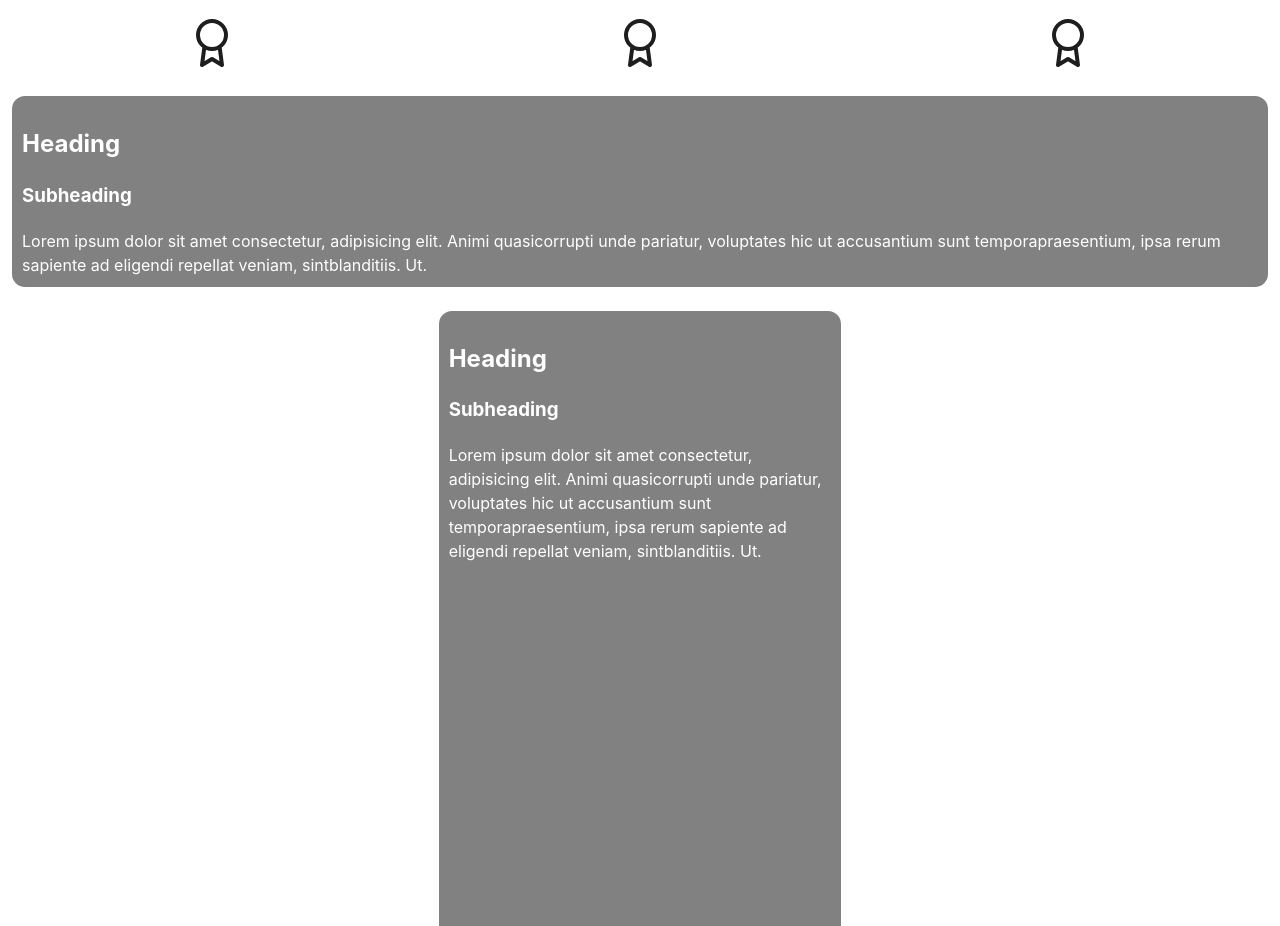
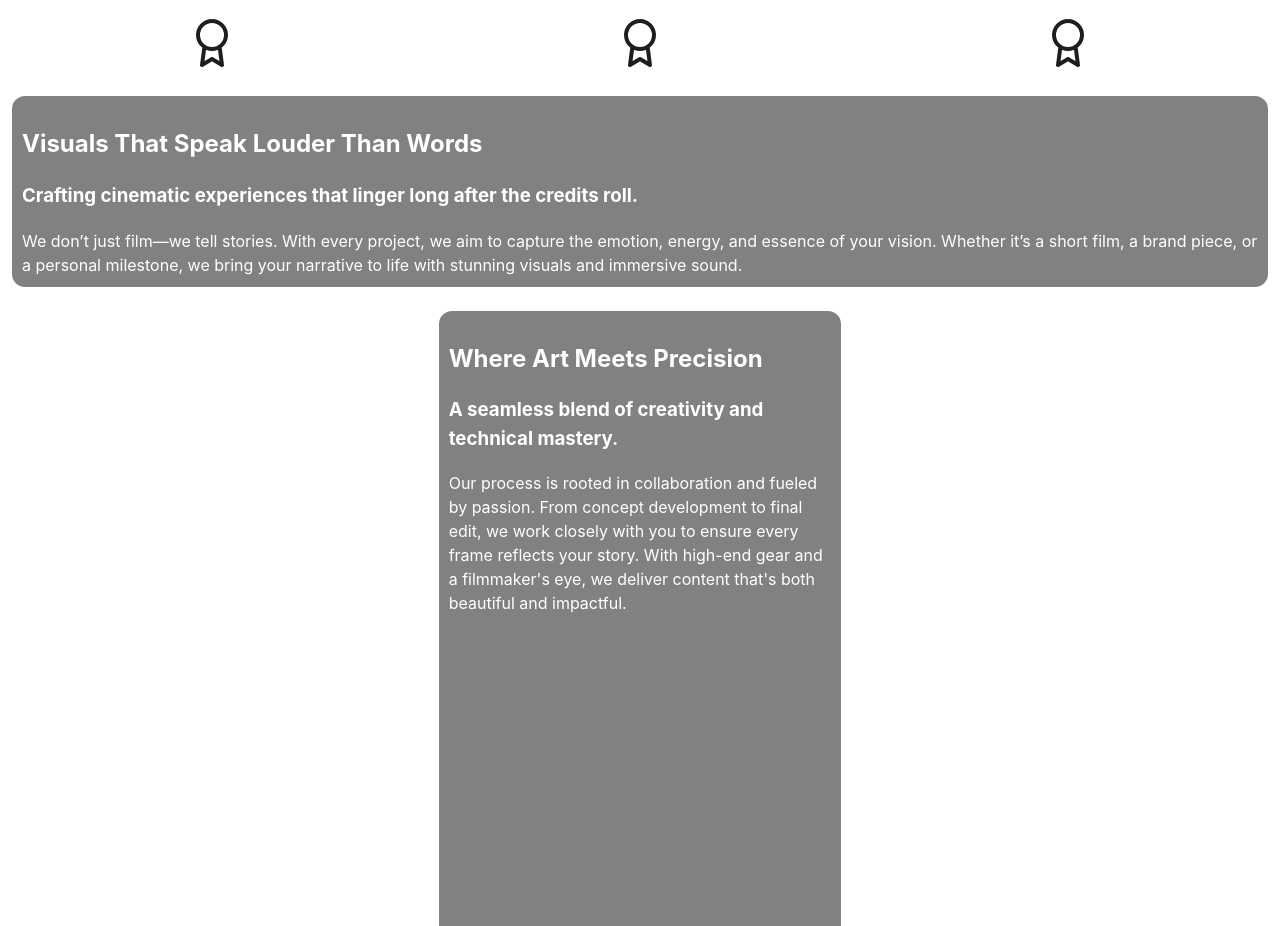
Before and after one commit to ezrabales/work__chase_hulett, a React (Vite) app: page /cinema in a window 1280 px wide. Shown: the part 2340-3266 px from the top of the page. Built offline with nearby package versions, Linux system fonts and the light colour scheme.

Commit message:
change lorem text and start code for analytics

```diff
--- a/package.json
+++ b/package.json
@@ -16,7 +16,8 @@
     "@google-analytics/data": "^5.2.0",
     "react": "^18.3.1",
     "react-dom": "^18.3.1",
-    "react-router-dom": "^7.9.3"
+    "react-router-dom": "^7.9.3",
+    "uuid": "^13.0.0"
   },
   "devDependencies": {
     "@types/react": "^18.3.3",
--- a/src/components/App/App.jsx
+++ b/src/components/App/App.jsx
@@ -18,6 +18,7 @@ import ContactMeModal from "../ContactMeModal/ContactMeModal";
 import LogOutConfirmModal from "../LogOutConfirmModal/LogOutConfirmModal.jsx";
 // hooks and utils imports
 import usePageViews from "../../hooks/usePageViews";
+import useAnalyticsScrollEvent from "../../hooks/useAnalyticsScrollEvent.js";
 // api imports
 import { register, authorize, checkToken } from "../../utils/auth";
 
@@ -30,12 +31,53 @@ const App = () => {
   const [contactMeModalIsOpen, setContactMeModalIsOpen] = useState(false);
   const [logOutConfirmModalIsOpen, setLogOutConfirmModalIsOpen] =
     useState(false);
-  //    log in
+  //    states
+  const [currentPage, setCurrentPage] = useState(null);
+  const [scrollProgress, setScrollProgress] = useState(0);
+  const [maxUserScroll, setMaxUserScroll] = useState(0);
   const [isLoggedIn, setIsLoggedIn] = useState(false);
   //    error message
   const [errorMessage, setErrorMessage] = useState();
 
-  // token useEffect
+  // handle scrolling useEffects
+  useEffect(() => {
+    function handleScroll() {
+      const scrollY = window.scrollY;
+      const maxScroll =
+        document.documentElement.scrollHeight - window.innerHeight;
+      setScrollProgress((scrollY / maxScroll) * 100);
+    }
+    window.addEventListener("scroll", handleScroll);
+    return () => window.removeEventListener("scroll", handleScroll);
+  }, []);
+
+  // find location function (formater)
+  function findLocation(path) {
+    if (path === "/") {
+      return "home";
+    }
+    return path.replace("/", "");
+  }
+
+  // analytics scroll useEffects
+  useEffect(() => {
+    if (scrollProgress > maxUserScroll) {
+      setMaxUserScroll(scrollProgress);
+    }
+  }, [scrollProgress]);
+
+  useEffect(() => {
+    if (currentPage && currentPage !== window.location.pathname) {
+      useAnalyticsScrollEvent({
+        location: findLocation(currentPage),
+        maxUserScroll,
+      });
+    }
+    setCurrentPage(window.location.pathname);
+    setMaxUserScroll(0);
+  }, [window.location.pathname]);
+
+  // jwt token useEffect
   useEffect(() => {
     const currentToken = localStorage.getItem("jwt");
 
@@ -133,8 +175,14 @@ const App = () => {
       <Header></Header>
       <Routes>
         <Route path="/" element={<Main></Main>} />
-        <Route path="/cinema" element={<Cinema></Cinema>} />
-        <Route path="/videography" element={<Videography></Videography>} />
+        <Route
+          path="/cinema"
+          element={<Cinema scrollProgress={scrollProgress}></Cinema>}
+        />
+        <Route
+          path="/videography"
+          element={<Videography scrollProgress={scrollProgress}></Videography>}
+        />
         <Route
           path="/admin"
           element={
--- a/src/components/Cinema/Cinema.jsx
+++ b/src/components/Cinema/Cinema.jsx
@@ -8,7 +8,7 @@ import { useSlideEffect } from "../../hooks/useSlideEffect";
 import AwardIcon from "../../assets/Award.svg";
 import TestimonialCard from "../../assets/Testimonial_Card.svg";
 
-const Cinema = () => {
+const Cinema = ({ scrollProgress }) => {
   useSlideEffect({
     side: "right-rand",
     delayMax: 600,
@@ -42,6 +42,7 @@ const Cinema = () => {
     if (!bg) return;
 
     // background parallax effect
+    // turn this into a hook withe the scroll management in App.jsx
     const handleScroll = () => {
       const scrollY = window.scrollY;
       const maxScroll =
@@ -72,9 +73,9 @@ const Cinema = () => {
         </CardsContainer>
         <div className="cinema__text_long slide-in-bottom">
           <TextContainer
-            heading="Heading"
-            subheading="Subheading"
-            main="Lorem ipsum dolor sit amet consectetur, adipisicing elit. Animi quasicorrupti unde pariatur, voluptates hic ut accusantium sunt temporapraesentium, ipsa rerum sapiente ad eligendi repellat veniam, sintblanditiis. Ut."
+            heading="Visuals That Speak Louder Than Words"
+            subheading="Crafting cinematic experiences that linger long after the credits roll."
+            main="We don’t just film—we tell stories. With every project, we aim to capture the emotion, energy, and essence of your vision. Whether it’s a short film, a brand piece, or a personal milestone, we bring your narrative to life with stunning visuals and immersive sound."
           />
         </div>
         <div className="cinema__vid-txt-vid_container">
@@ -83,9 +84,9 @@ const Cinema = () => {
           </div>
           <div className="cinema__vid-txt-vid_text slide-in-bottom">
             <TextContainer
-              heading="Heading"
-              subheading="Subheading"
-              main="Lorem ipsum dolor sit amet consectetur, adipisicing elit. Animi quasicorrupti unde pariatur, voluptates hic ut accusantium sunt temporapraesentium, ipsa rerum sapiente ad eligendi repellat veniam, sintblanditiis. Ut."
+              heading="Where Art Meets Precision"
+              subheading="A seamless blend of creativity and technical mastery."
+              main="Our process is rooted in collaboration and fueled by passion. From concept development to final edit, we work closely with you to ensure every frame reflects your story. With high-end gear and a filmmaker's eye, we deliver content that's both beautiful and impactful."
             />
           </div>
           <div className="cinema__vid-txt-vid_video slide-in-right">
--- a/src/components/Main/Main.jsx
+++ b/src/components/Main/Main.jsx
@@ -1,8 +1,11 @@
 import { NavLink } from "react-router-dom";
+import { useEffect } from "react";
 import "./main.css";
 import Video from "../Video/Video";
+import useAnalyticsClickEvent from "../../hooks/useAnalyticsClickEvent";
 
 const Main = () => {
+  useAnalyticsClickEvent({ location: "home" });
   return (
     <div className="main">
       <div className="main__background">
@@ -11,10 +14,18 @@ const Main = () => {
       <div className="main__container">
         <h1 className="main__title">True Light Pictures</h1>
         <div className="main__section-container">
-          <NavLink to={"/cinema"} className="main__left">
+          <NavLink
+            to={"/cinema"}
+            className="main__left analytics"
+            id="analytics__home_cinema"
+          >
             <h2 className="main__left_title">Cinema</h2>
           </NavLink>
-          <NavLink to={"/videography"} className="main__right">
+          <NavLink
+            to={"/videography"}
+            className="main__right analytics"
+            id="analytics__home_videography"
+          >
             <h2 className="main__right_title">Videography</h2>
           </NavLink>
         </div>
--- a/src/components/Videography/Videography.jsx
+++ b/src/components/Videography/Videography.jsx
@@ -5,7 +5,7 @@ import ContactFormContainer from "../ContactFormContainer/ContactFormContainer";
 import { useEffect } from "react";
 import { useSlideEffect } from "../../hooks/useSlideEffect";
 
-const Videography = () => {
+const Videography = ({ scrollProgress }) => {
   useSlideEffect({
     side: "right-rand",
     delayMax: 600,
@@ -56,9 +56,9 @@ const Videography = () => {
       <div className="vid__main-content">
         <div className="vid__text_long slide-in-bottom">
           <TextContainer
-            heading="Heading"
-            subheading="Subheading"
-            main="Lorem ipsum dolor sit amet consectetur, adipisicing elit. Animi quasicorrupti unde pariatur, voluptates hic ut accusantium sunt temporapraesentium, ipsa rerum sapiente ad eligendi repellat veniam, sintblanditiis. Ut."
+            heading="Capturing Moments That Move"
+            subheading="From intimate weddings to sweeping landscapes, we craft visual stories that resonate."
+            main="Every frame we shoot is designed to evoke emotion and preserve memory. Our approach blends artistry with technical precision, ensuring your moments are not just recorded—but remembered."
           />
         </div>
         <div className="vid__video-text_container">
@@ -67,18 +67,18 @@ const Videography = () => {
           </div>
           <div className="vid__video-text_text text_right slide-in-left-rand">
             <TextContainer
-              heading="Heading"
-              subheading="Subheading"
-              main="Lorem ipsum dolor sit amet consectetur, adipisicing elit. Animi quasicorrupti unde pariatur, voluptates hic ut accusantium sunt temporapraesentium, ipsa rerum sapiente ad eligendi repellat veniam, sintblanditiis. Ut."
+              heading="Your Story, Beautifully Told"
+              subheading="We believe every person, brand, and event has a unique narrative."
+              main="With a keen eye for detail and a passion for storytelling, we transform ordinary footage into extraordinary films. Whether it’s a promotional video or a personal milestone, we tailor each project to reflect your vision."
             />
           </div>
         </div>
         <div className="vid__video-text_container">
           <div className="vid__video-text_text text_left slide-in-right-rand">
             <TextContainer
-              heading="Heading"
-              subheading="Subheading"
-              main="Lorem ipsum dolor sit amet consectetur, adipisicing elit. Animi quasicorrupti unde pariatur, voluptates hic ut accusantium sunt temporapraesentium, ipsa rerum sapiente ad eligendi repellat veniam, sintblanditiis. Ut."
+              heading="From Concept to Final Cut"
+              subheading="Seamless production that brings your ideas to life."
+              main="Our team handles everything—from scripting and shooting to editing and delivery. We use industry-leading equipment and techniques to ensure your final product is polished, powerful, and ready to share."
             />
           </div>
           <div className="vid__video-text_video slide-in-right-rand">
--- /dev/null
+++ b/src/hooks/useAnalyticsClickEvent.js
@@ -0,0 +1,38 @@
+// uses "analytics" className to locate elements
+// pushes the elements id and the time it took to click from load to db
+
+import { useEffect } from "react";
+import { addNewEvent } from "../utils/basicUser";
+import useFindVisitToken from "./useFindVisitToken";
+
+let beginningTime;
+let endTime;
+
+function useAnalyticsClickEvent({ location }) {
+  function handleAnalyticsClick(element) {
+    endTime = new Date();
+    const totalTime = endTime.getTime() - beginningTime.getTime();
+    addNewEvent({
+      location,
+      event: { clickedOn: element.target.id, time: totalTime },
+      userToken: useFindVisitToken(),
+    });
+  }
+
+  useEffect(() => {
+    beginningTime = new Date();
+    const analyticsElements = document.getElementsByClassName("analytics");
+    if (analyticsElements) {
+      for (let i = 0; i < analyticsElements.length; i++) {
+        analyticsElements[i].addEventListener("click", handleAnalyticsClick);
+      }
+    }
+    return () => {
+      for (let i = 0; i < analyticsElements.length; i++) {
+        analyticsElements[i].removeEventListener("click", handleAnalyticsClick);
+      }
+    };
+  }, []);
+}
+
+export default useAnalyticsClickEvent;
--- /dev/null
+++ b/src/hooks/useAnalyticsScrollEvent.js
@@ -0,0 +1,18 @@
+// input is location and max scroll percent
+// push data to db
+
+import { addNewEvent } from "../utils/basicUser";
+import useFindVisitToken from "./useFindVisitToken";
+
+function useAnalyticsScrollEvent({ location, maxUserScroll }) {
+  if (location === "home" && maxUserScroll === 0) {
+    return;
+  }
+  addNewEvent({
+    location,
+    event: { maxUserScroll },
+    userToken: useFindVisitToken(),
+  });
+}
+
+export default useAnalyticsScrollEvent;
--- /dev/null
+++ b/src/hooks/useFindVisitToken.js
@@ -0,0 +1,13 @@
+import { v4 as uuidv4 } from "uuid";
+
+function useFindVisitToken() {
+  const visitToken = localStorage.getItem("visitToken");
+  if (!visitToken) {
+    const token = uuidv4();
+    localStorage.setItem("visitToken", token);
+    return token;
+  }
+  return visitToken;
+}
+
+export default useFindVisitToken;
--- /dev/null
+++ b/src/utils/basicUser.js
@@ -0,0 +1,18 @@
+const BASE_URL =
+  process.env.NODE_ENV === "production"
+    ? "https://api.chase-hulett.crabdance.com"
+    : "http://localhost:3001";
+
+function checkResponse(res) {
+  return res.ok ? res.json() : res.json().then((err) => Promise.reject(err));
+}
+
+export const addNewEvent = ({ location, event, userToken }) => {
+  return fetch(`${BASE_URL}/users/user`, {
+    method: "POST",
+    headers: {
+      "Content-Type": "application/json",
+    },
+    body: JSON.stringify({ location, event, userToken }),
+  }).then(checkResponse);
+};
```
Also changed, not shown: 1 other file (tests, documents, lock files or other folders).
